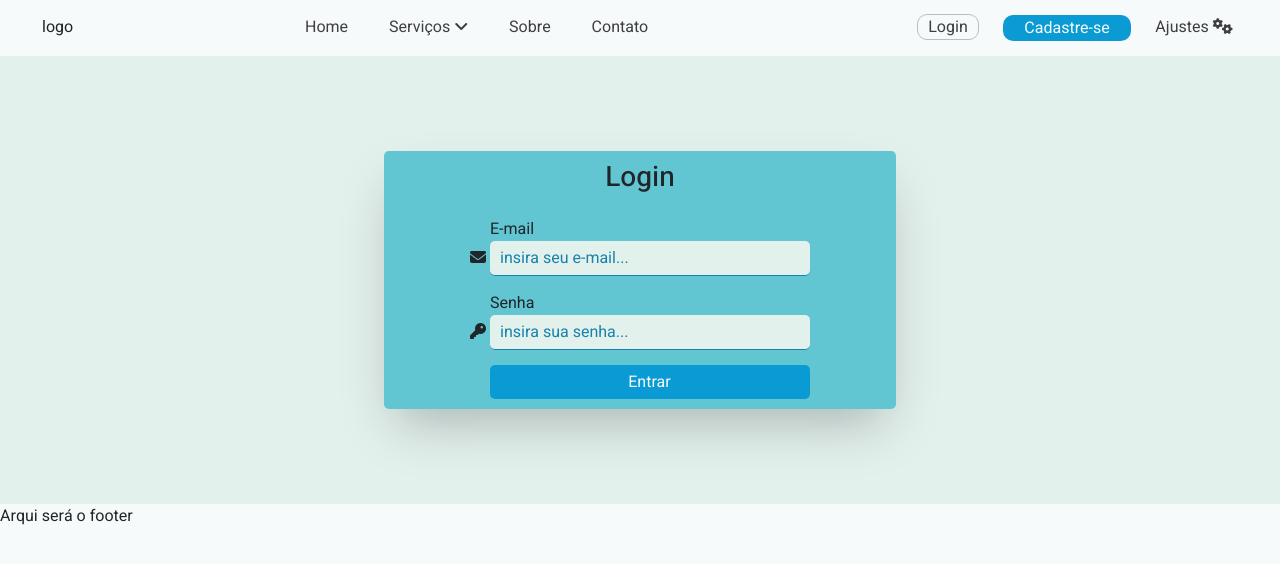
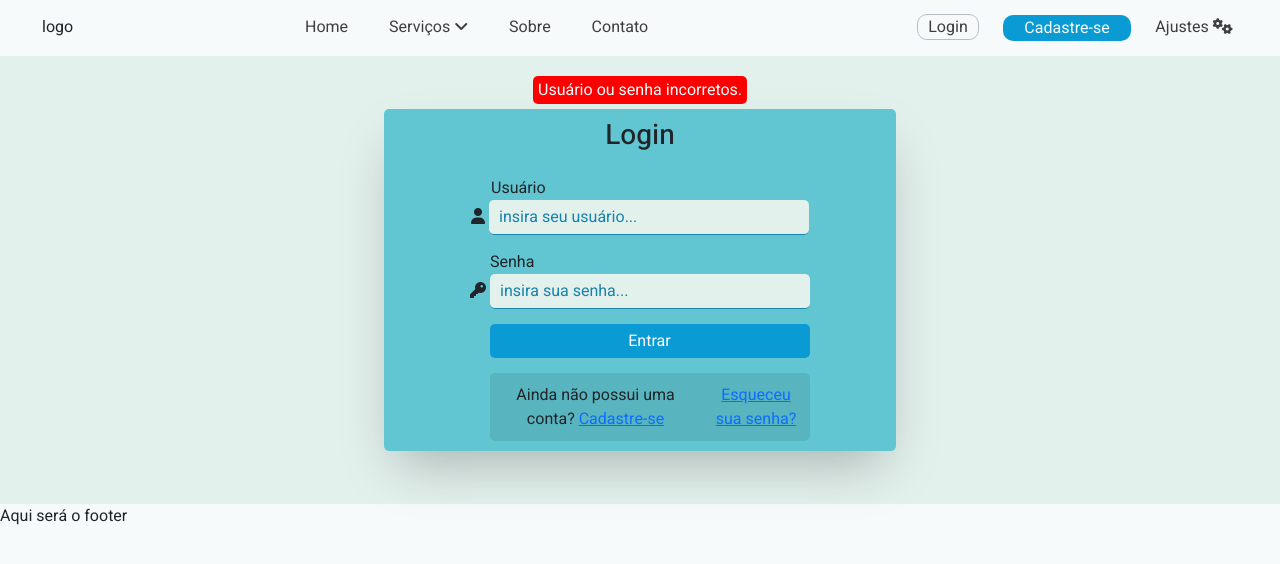
Before and after one commit to LeonardoHSantos/django-registerUsers-verifyEmail, a Django app: page /login/ in a window 1280 px wide. Shown: the top 564 px of the page. Run offline with Django 4.2, Linux system fonts and the light colour scheme.

Commit message:
Crei os métodos GET e POST para os forms. Adicionado html e css para as mensagens de usuário ou senha incorretos/existentes.

```diff
--- a/app_users/static/css/styles_forms.css
+++ b/app_users/static/css/styles_forms.css
@@ -13,13 +13,19 @@
     --color-dark--50: #5f5f61;
     --color-dark--100: #3f3f42;
     --color-dark--150: #272729;
+
+    --color-content-bg-info-1: #00000017;
+
+    --color-alert-1: rgb(252, 0, 0);
 }
 .container-form-user {
     position: relative;
     display: flex;
+    flex-direction: column;
     justify-content: center;
     margin: 0;
     height: 28rem;
+    min-width: 42rem;
     align-items: center;
     background-color: var(--color-light-25);
 }
@@ -34,8 +40,85 @@
     border-radius: 5px;
     background-color: var(--color-light-50);
     box-shadow: rgba(0, 0, 0, 0.25) 0px 25px 50px -12px;
+}
+.alert-username-form, .alert-email-form {
+    position: absolute;
+    display: flex;
+    flex-direction: column;
+    width: 21rem;
+    margin: 0;
+    padding: 0;
+    align-items: end;
+}
+.alert-username-form p, .alert-email-form p{
+    margin-top: 4px;
+    padding: 1.4px 5px;
+    font-size: 14px;
+    font-weight: 500;
+    border-radius: 5px;
+    color: var(--color-alert-1);
+    background-color: var(--color-dark--25);
+    animation: animacao_form_1 0.4s ease-in-out;
+}
+@keyframes animacao_form_1 {
+    0% {
+        rotate: -2deg;
+    }
+    50% {
+        rotate: 2deg;
+    }
+    100% {
+        rotate: 0deg;
+    }
+}
+.content-user-no-have-account,
+.content-user-already-have-account {
+    background-color: var(--color-content-bg-info-1);
+    border-radius: 5px;
+    margin-left: 20px;
+}
+.content-user-no-have-account {
+    display: flex;
+    width: 20rem;
+}
+.content-user-no-have-account p {
+    text-align: center;
+    border-right: 1px solid var(--color-dark--25);
+}
+.forget-password {
+    display: flex;
+    text-align: center;
+    align-items: center;
+    justify-content: center;
+    padding: 0 5px;
 
 }
+
+.content-user-no-have-account p,
+.content-user-already-have-account p {
+    padding: 10px;
+    margin: 0px;
+}
+
+.incorrect_username_or_password {
+    position: absolute;
+    padding: 0;
+    display: flex;
+    flex-direction: column;
+    top: 20px;
+    background-color: var(--color-alert-1);
+    color: var(--color-light-0);
+    border-radius: 5px;
+    align-items: center;
+    margin: 0;
+}
+.incorrect_username_or_password p {
+    text-align: center;
+    padding: 2px 5px;
+    margin: 0;
+}
+
+
 .labels-form label {
     margin-left: 20px;
 }
--- a/app_users/templates/app/login.html
+++ b/app_users/templates/app/login.html
@@ -4,13 +4,18 @@
 {% block content %}
     <div class="container-form-user">
         <form action="{% url 'login' %}" method="POST" class="form-user">
+            {% csrf_token %}
             <h3>Login</h3>
+            <div class="incorrect_username_or_password">
+                <!-- <i class="fa-solid fa-circle-xmark"></i> -->
+                <p>Usuário ou senha incorretos.</p>
+            </div>
             <div class="fields-form">
                 <div class="labels-form">
-                    <label for="email">E-mail</label>
+                    <label for="username">Usuário</label>
                 </div>
-                <i class="fa-solid fa-envelope"></i>
-                <input type="email" name="email" placeholder="insira seu e-mail..." value="{{ email }}">
+                <i class="fa-solid fa-user"></i>
+                <input type="text" name="username" placeholder="insira seu usuário..." value="{{ username }}">
             </div>
             <div class="fields-form">
                 <div class="labels-form">
@@ -20,7 +25,13 @@
                 <input type="password" name="password" placeholder="insira sua senha..." value="{{ password }}">
             </div>
             <div class="btn-form-user">
-                <input type="button" value="Entrar">
+                <input type="submit" value="Entrar">
+            </div>
+            <div class="content-user-no-have-account">
+                <p>Ainda não possui uma conta? <a href="{% url 'register' %}">Cadastre-se</a></p>
+                <div class="forget-password">
+                    <a href="{% url 'register' %}">Esqueceu sua senha?</a>
+                </div>
             </div>
         </form>
     </div>
--- a/app_users/templates/base.html
+++ b/app_users/templates/base.html
@@ -16,5 +16,6 @@
     {% block content %}{% endblock %}
     {% include 'snippets/footer.html' %}
     <script src="{% static 'js/scripts_1.js' %}"></script>
+    <script src="https://cdn.jsdelivr.net/npm/bootstrap@5.3.0-alpha1/dist/js/bootstrap.bundle.min.js"></script>
 </body>
 </html>
--- a/app_users/templates/snippets/footer.html
+++ b/app_users/templates/snippets/footer.html
@@ -1 +1 @@
-<p>Arqui será o footer</p>
+<p>Aqui será o footer</p>
--- a/app_users/views.py
+++ b/app_users/views.py
@@ -3,9 +3,38 @@ from django.shortcuts import render
 def home(request):
     return render(request, "app/home.html")
 def login(request):
-    return render(request, "app/login.html")
+    if request.method == "GET":
+        return render(request, "app/login.html")
+    elif request.method == "POST":
+        username = request.POST.get("username")
+        password = request.POST.get("password")
+        print(request.POST)
+        print(username, password)
+        context = {
+            "username": username,
+            "password": password
+        }
+        return render(request, "app/login.html", context=context)
+
+def register(request):
+    if request.method == "GET":
+        return render(request, "app/register.html")
+    elif request.method == "POST":
+        username = request.POST.get("username")
+        email = request.POST.get("email")
+        password = request.POST.get("password")
+        print(request.POST)
+        print(username, email, password)
+        context = {
+            "username": username,
+            "email": email,
+            "password": password,
+            "username_already_exists": False,
+            "email_already_exists": True
+        }
+        return render(request, "app/register.html", context=context)
+
+
 def logout(request):
     print("Logout da sessão")
     return render(request, "app/login.html")
-def register(request):
-    return render(request, "app/register.html")
```
Also changed, not shown: app_users/templates/app/register.html (+20 -5 lines).
